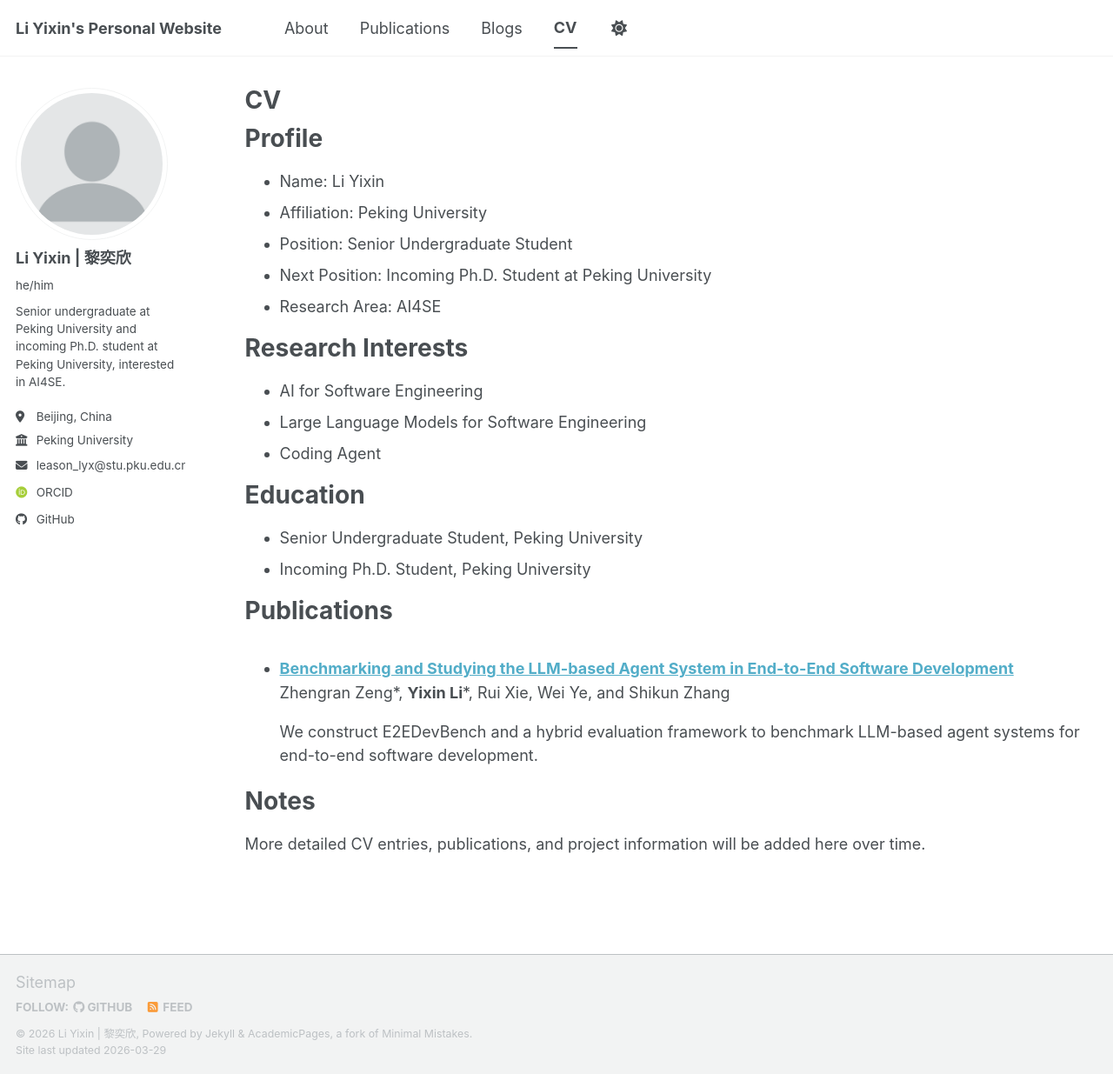
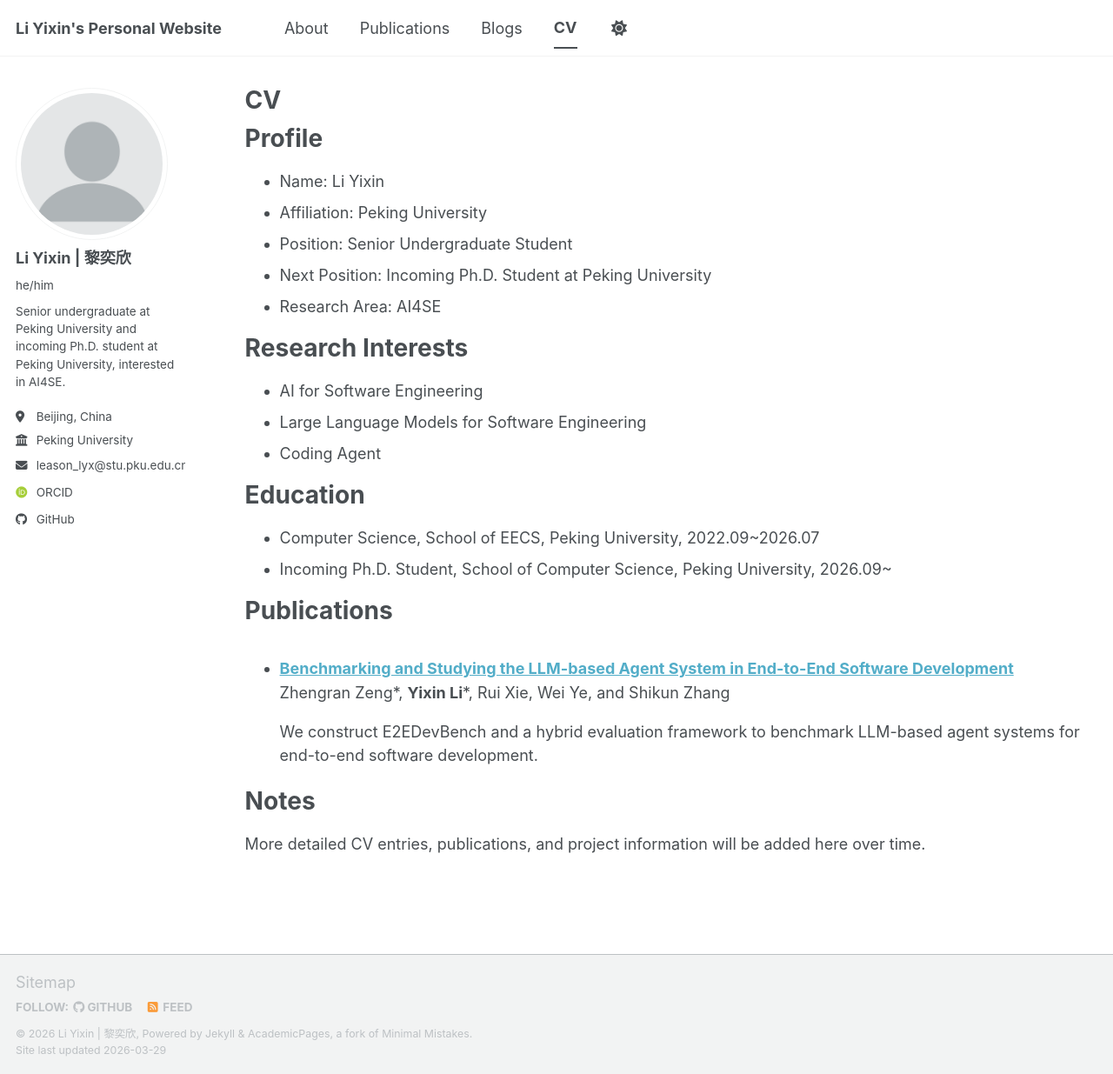
Before and after one commit to leason-lyx/leason-lyx.github.io, a Jekyll site: the page built from _pages/cv.md, in a window 1280 px wide and 1235 px high. Shown: the whole window at 87% size. Built offline with Jekyll 4.4.1, drawn with Linux system fonts in a browser that asks for light colours; some web fonts are replaced; a script bundle is joined from its source files by our own code; library files that are not in the unit come from our copies.

Commit message:
更新信息

```diff
--- a/_pages/cv.md
+++ b/_pages/cv.md
@@ -25,8 +25,8 @@ Research Interests
 
 Education
 ======
-* Senior Undergraduate Student, Peking University
-* Incoming Ph.D. Student, Peking University
+* Computer Science, School of EECS, Peking University, 2022.09~2026.07
+* Incoming Ph.D. Student, School of Computer Science, Peking University, 2026.09~
 
 Publications
 ======
```
